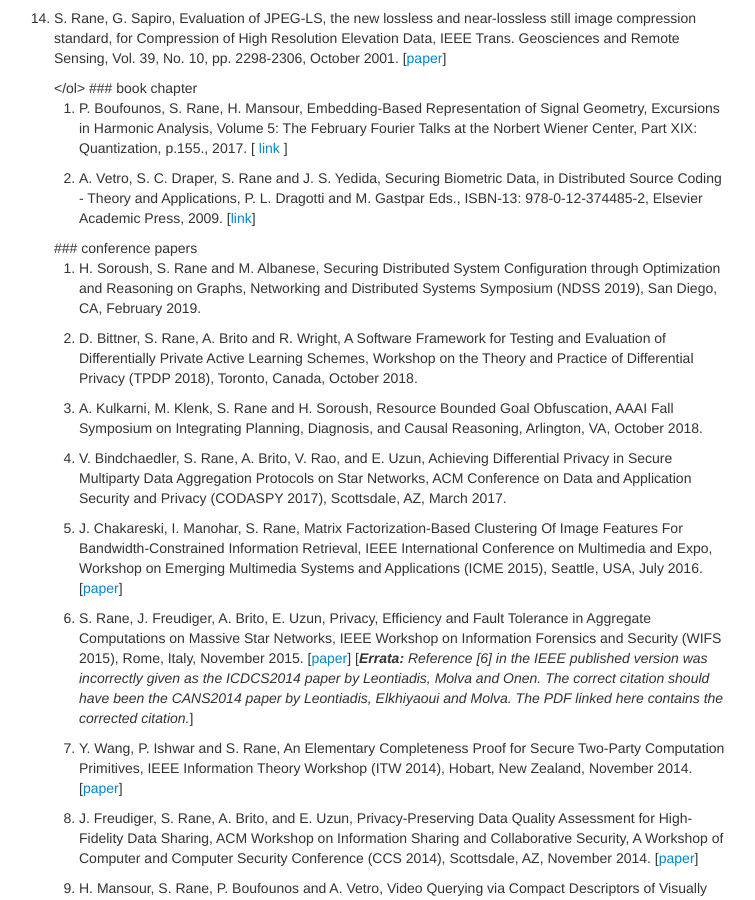
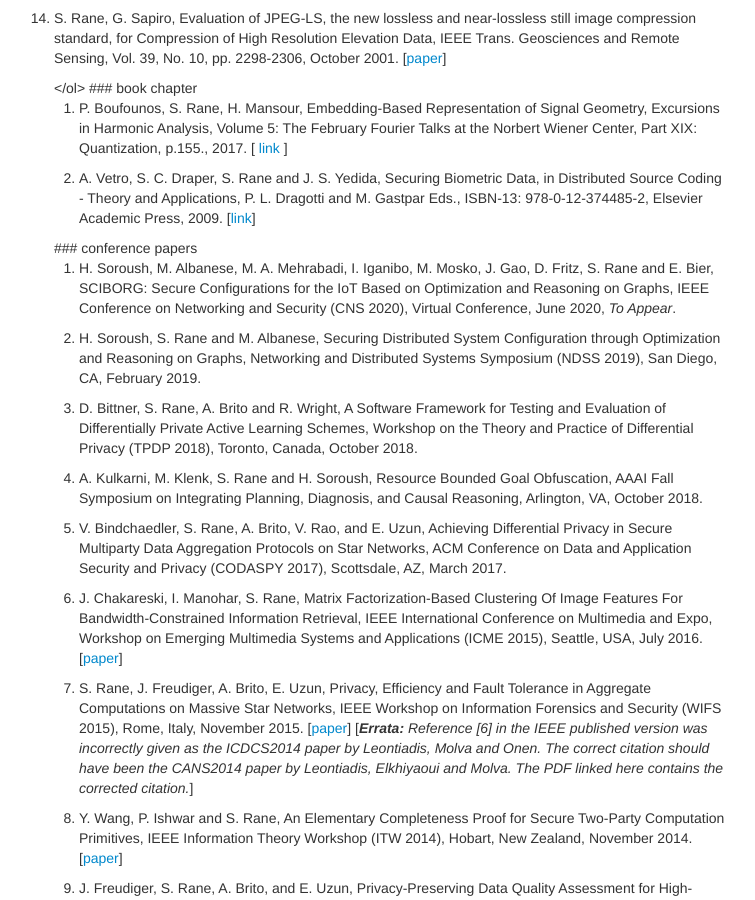
Before and after one commit to shantanudrane/shantanudrane.github.io, a Jekyll site: the page built from pages/pubs.md, in a window 1280 px wide and 900 px high, scrolled down 1126 px. Shown: the whole window, without its empty margins (261-1016 px from the left). Built offline with Jekyll 4.4.1, drawn with Linux system fonts in a browser that asks for light colours.

Commit message:
Added CNS paper, to appear.

```diff
--- a/pages/pubs.md
+++ b/pages/pubs.md
@@ -49,6 +49,7 @@ description: Shantanu Rane's publications
 
 ### <a name="conferences"></a>conference papers
 <ol>
+<li><p>H. Soroush, M. Albanese, M. A. Mehrabadi, I. Iganibo, M. Mosko, J. Gao, D. Fritz, S. Rane and E. Bier, SCIBORG: Secure Configurations for the IoT Based on Optimization and Reasoning on Graphs, IEEE Conference on Networking and Security (CNS 2020), Virtual Conference, June 2020, <i>To Appear</i>.</p></li>
 <li><p>H. Soroush, S. Rane and M. Albanese, Securing Distributed System Configuration through Optimization and Reasoning on Graphs, Networking and Distributed Systems Symposium (NDSS 2019), San Diego, CA, February 2019.</p></li>
 <li><p>D. Bittner, S. Rane, A. Brito and R. Wright, A Software Framework for Testing and Evaluation of Differentially Private Active Learning Schemes, Workshop on the Theory and Practice of Differential Privacy (TPDP 2018), Toronto, Canada, October 2018.</p></li>
 <li><p>A. Kulkarni, M. Klenk, S. Rane and H. Soroush, Resource Bounded Goal Obfuscation, AAAI Fall Symposium on Integrating Planning, Diagnosis, and Causal Reasoning, Arlington, VA, October 2018. </p></li>
```
